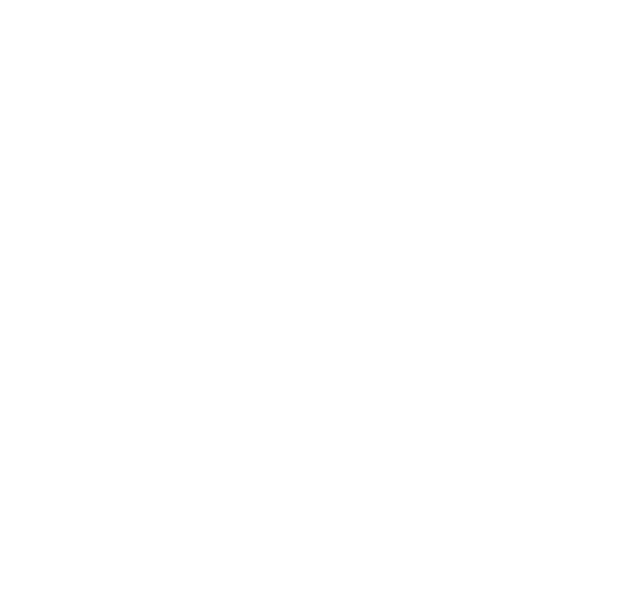
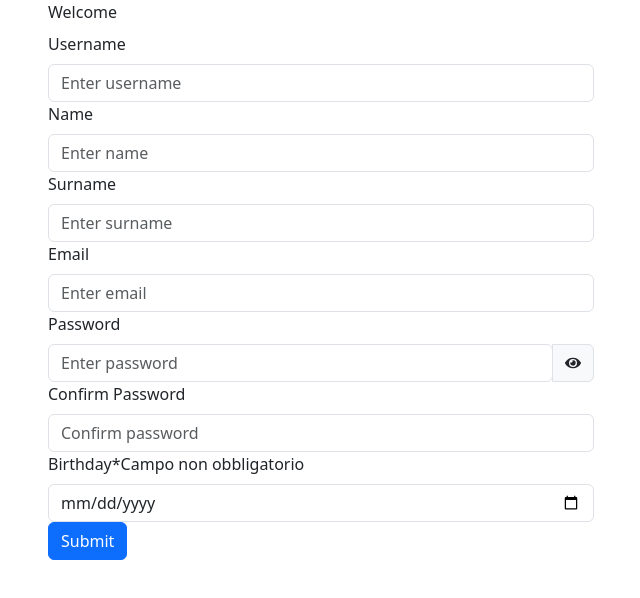
Before and after one commit to OleksandrLarionov/Capstone-Front-End, a React (Vite) app in the folder Capstone_Front_end/: page /register in a window 1280 px wide. Before the commit this address had no page. Shown: the top 598 px of the page, without its empty margins (319-959 px from the left). Built offline with nearby package versions, Linux system fonts and the light colour scheme; a web font is replaced by a local one.

Commit message:
registration page

```diff
--- a/Capstone_Front_end/package.json
+++ b/Capstone_Front_end/package.json
@@ -12,11 +12,13 @@
   "dependencies": {
     "@reduxjs/toolkit": "^2.1.0",
     "bootstrap": "^5.3.2",
+    "date-fns": "^3.3.1",
     "js-cookie": "^3.0.5",
     "jwt-decode": "^4.0.0",
     "react": "^18.2.0",
     "react-bootstrap": "^2.10.1",
     "react-dom": "^18.2.0",
+    "react-hook-form": "^7.50.1",
     "react-icons": "^5.0.1",
     "react-redux": "^9.1.0",
     "react-router-dom": "^6.22.0"
--- a/Capstone_Front_end/src/App.jsx
+++ b/Capstone_Front_end/src/App.jsx
@@ -9,6 +9,7 @@
 import { useEffect } from 'react';
 import GoogleCallBack from './Components/google/GoogleCallback';
 import LoginForm from './Components/LoginForm';
+import RegistrationPage from './Components/RegistrationPage';
 
 function App() {
 	const token = useSelector((state) => state.user.token);
@@ -31,6 +32,7 @@
 					<Route path='/login' element={<LoginForm />} />
 					<Route path='/home' element={<Home />} />
 					<Route path='/google/callback' element={<GoogleCallBack />} />
+					<Route path='/register' element={<RegistrationPage />} />
 				</Routes>
 			</BrowserRouter>
 		</Container>
--- a/Capstone_Front_end/src/Components/LoginForm.jsx
+++ b/Capstone_Front_end/src/Components/LoginForm.jsx
@@ -1,4 +1,4 @@
-import { useState } from 'react';
+import { useEffect, useState } from 'react';
 import { Button, Card, Col, Container, Form, InputGroup, Row } from 'react-bootstrap';
 import { FaFacebook } from 'react-icons/fa';
 import { FaSquareInstagram } from 'react-icons/fa6';
@@ -9,10 +9,15 @@
 import { useNavigate } from 'react-router-dom';
 import { useDispatch } from 'react-redux';
 import Google from './google/Google';
+import Cookies from 'js-cookie';
+
 const LoginForm = () => {
 	const [showPassword, setShowPassword] = useState(false);
 	const [email, setEmail] = useState('');
 	const [password, setPassword] = useState('');
+	const [validated, setValidated] = useState(false);
+	const [rememberMe, setRememberMe] = useState(false);
+
 	const handleShowPassword = (e) => {
 		e.preventDefault();
 		setShowPassword(!showPassword);
@@ -32,6 +37,41 @@
 				console.error('Errore durante il login:', error);
 			});
 	};
+
+	const setRemember = (e) => {
+		e.preventDefault;
+		if (rememberMe) {
+			Cookies.set('email', email, { expires: 7 });
+			Cookies.set('password', password, { expires: 7 });
+		} else {
+			Cookies.remove('email');
+			Cookies.remove('password');
+		}
+	};
+	const handleRememberMeChange = (e) => {
+		setRememberMe(e.target.checked);
+	};
+
+	const handleSubmit = (e) => {
+		const form = e.currentTarget;
+		if (form.checkValidity() === false) {
+			e.preventDefault();
+			e.stopPropagation();
+		}
+		setValidated(true);
+		setRemember(e);
+		login(e);
+	};
+
+	useEffect(() => {
+		const storedEmail = Cookies.get('email');
+		const storedPassword = Cookies.get('password');
+		if (storedEmail && storedPassword) {
+			setEmail(storedEmail);
+			setPassword(storedPassword);
+			setRememberMe(true);
+		}
+	}, [email, password]);
 
 	return (
 		<Container fluid className='component-container'>
@@ -54,7 +94,13 @@
 							</div>
 						</Card.Header>
 						<Card.Body>
-							<Form onSubmit={login}>
+							<Form
+								onSubmit={(e) => {
+									e.preventDefault();
+									handleSubmit(e);
+								}}
+								noValidate
+								validated={validated}>
 								<Form.Group controlId='formEmail'>
 									<Form.Label>Email</Form.Label>
 									<InputGroup hasValidation>
@@ -62,11 +108,17 @@
 											<IoIosMail />
 										</InputGroup.Text>
 										<Form.Control
-											type='text'
+											type='email'
 											placeholder='Email'
 											className='text-dark'
+											value={email}
 											onChange={(e) => setEmail(e.target.value)}
+											required
+											isInvalid={validated && !email}
 										/>
+										<Form.Control.Feedback type='invalid'>
+											Please enter a valid email address.
+										</Form.Control.Feedback>
 									</InputGroup>
 								</Form.Group>
 								<Form.Group controlId='formPassword'>
@@ -78,18 +130,29 @@
 										<Form.Control
 											type={showPassword ? 'text' : 'password'}
 											placeholder='password'
+											value={password}
 											className='text-dark'
 											onChange={(e) => setPassword(e.target.value)}
+											isInvalid={validated && !password}
+											required
 										/>
 										<InputGroup.Text onClick={handleShowPassword} type='button'>
 											{showPassword ? <FaEyeSlash /> : <FaEye />}
 										</InputGroup.Text>
+										<Form.Control.Feedback type='invalid'>
+											Please enter password
+										</Form.Control.Feedback>
 									</InputGroup>
 								</Form.Group>
 								<Form.Group
 									controlId='formRememberMe'
 									className='d-flex align-items-center'>
-									<Form.Check type='checkbox' label='Remember Me' />
+									<Form.Check
+										type='checkbox'
+										label='Remember Me'
+										checked={rememberMe}
+										onChange={handleRememberMeChange}
+									/>
 								</Form.Group>
 								<Row>
 									<Col className='d-flex justify-content-end'>
@@ -101,12 +164,17 @@
 							</Form>
 						</Card.Body>
 						<Card.Footer>
-							<div className='d-flex justify-content-center links'>
-								Don't have an account?<a href='#'>Sign Up</a>
-							</div>
-							<div className='d-flex justify-content-center'>
-								<a href='#'>Forgot your password?</a>
-							</div>
+							<Row className=' links d-flex flex-column'>
+								<Col className='text-center'>
+									<span>
+										Don't have an account?<a href='/register'>Sign Up</a>
+									</span>
+								</Col>
+
+								<Col className='d-flex justify-content-center'>
+									<a href='#'>Forgot your password?</a>
+								</Col>
+							</Row>
 						</Card.Footer>
 					</Card>
 				</Col>
--- /dev/null
+++ b/Capstone_Front_end/src/Components/RegistrationPage.jsx
@@ -0,0 +1,179 @@
+import { Container, Row, Col, Form, Button, InputGroup } from 'react-bootstrap';
+import { useState } from 'react';
+import { useDispatch } from 'react-redux';
+import { registration } from '../action/registration';
+import { FaEye, FaEyeSlash } from 'react-icons/fa';
+import { useNavigate } from 'react-router-dom';
+
+const RegistrationPage = () => {
+	const dispatch = useDispatch();
+	const navigate = useNavigate();
+	const [showPassword, setShowPassword] = useState(false);
+	const [validated, setValidated] = useState(false);
+	const [confirmPassword, setConfirmPassword] = useState('');
+	const [error, setError] = useState(null);
+	const [formData, setFormData] = useState({
+		username: '',
+		name: '',
+		surname: '',
+		email: '',
+		password: '',
+		secretAnswer: '',
+		profileImg: '',
+		userBirthday: '',
+	});
+	const handleShowPassword = (e) => {
+		e.preventDefault();
+		setShowPassword(!showPassword);
+	};
+	const checkIfPassAreEquals = () => {
+		if (formData.password !== confirmPassword) {
+			setError('Le due password non corrispondono!');
+			return false;
+		} else {
+			setError(null);
+			return true;
+		}
+	};
+
+	const handleChange = (e) => {
+		const { name, value } = e.target;
+		setFormData((prevState) => ({
+			...prevState,
+			[name]: value,
+		}));
+	};
+
+	const handleSubmit = (e) => {
+		const form = e.currentTarget;
+		if (form.checkValidity() === false) {
+			e.preventDefault();
+			e.stopPropagation();
+		}
+		dispatch(registration(formData));
+		navigate('/login');
+		setValidated(true);
+	};
+	return (
+		<Container>
+			<Row className='justify-content-center'>
+				<Col md={6}>
+					<Form
+						onSubmit={(e) => {
+							e.preventDefault();
+							handleSubmit(e);
+						}}
+						noValidate
+						validated={validated}>
+						<Form.Label>Welcome</Form.Label>
+						<Form.Group controlId='username'>
+							<Form.Label>Username</Form.Label>
+							<InputGroup hasValidation>
+								<Form.Control
+									type='text'
+									name='username'
+									value={formData.username}
+									onChange={handleChange}
+									placeholder='Enter username'
+									required
+									isInvalid={validated && !formData.username}
+								/>
+							</InputGroup>
+						</Form.Group>
+						<Form.Group controlId='name'>
+							<Form.Label>Name</Form.Label>
+							<InputGroup hasValidation>
+								<Form.Control
+									type='text'
+									name='name'
+									value={formData.name}
+									onChange={handleChange}
+									placeholder='Enter name'
+									required
+									isInvalid={validated && !formData.name}
+								/>
+							</InputGroup>
+						</Form.Group>
+						<Form.Group controlId='surname'>
+							<Form.Label>Surname</Form.Label>
+							<InputGroup hasValidation>
+								<Form.Control
+									type='text'
+									name='surname'
+									value={formData.surname}
+									onChange={handleChange}
+									placeholder='Enter surname'
+									required
+									isInvalid={validated && !formData.surname}
+								/>
+							</InputGroup>
+						</Form.Group>
+						<Form.Group controlId='email'>
+							<Form.Label>Email</Form.Label>
+							<InputGroup hasValidation>
+								<Form.Control
+									type='email'
+									name='email'
+									value={formData.email}
+									onChange={handleChange}
+									placeholder='Enter email'
+									required
+									isInvalid={validated && !formData.email}
+								/>
+							</InputGroup>
+						</Form.Group>
+						<Form.Group controlId='password'>
+							<Form.Label>Password</Form.Label>
+							<InputGroup hasValidation>
+								<Form.Control
+									type={showPassword ? 'text' : 'password'}
+									name='password'
+									value={formData.password}
+									onChange={handleChange}
+									placeholder='Enter password'
+									required
+									isInvalid={validated && !formData.password}
+								/>
+								<InputGroup.Text onClick={handleShowPassword} type='button'>
+									{showPassword ? <FaEyeSlash /> : <FaEye />}
+								</InputGroup.Text>
+							</InputGroup>
+						</Form.Group>
+						<Form.Group controlId='confirmPassword'>
+							<Form.Label>Confirm Password</Form.Label>
+							<InputGroup hasValidation>
+								<Form.Control
+									type={showPassword ? 'text' : 'password'}
+									name='confirmPassword'
+									value={confirmPassword}
+									onChange={(e) => setConfirmPassword(e.target.value)}
+									placeholder='Confirm password'
+									required
+									isInvalid={validated && !confirmPassword}
+								/>
+								<Form.Control.Feedback type='invalid'>yoyo</Form.Control.Feedback>
+							</InputGroup>
+						</Form.Group>
+						<Form.Group controlId='userBirthday'>
+							<Form.Label>Birthday</Form.Label>
+							*Campo non obbligatorio
+							<InputGroup>
+								<Form.Control
+									type='date'
+									name='userBirthday'
+									value={formData.userBirthday}
+									onChange={handleChange}
+								/>
+							</InputGroup>
+						</Form.Group>
+						<Button variant='primary' type='submit'>
+							Submit
+						</Button>
+					</Form>
+				</Col>
+			</Row>
+		</Container>
+	);
+};
+
+export default RegistrationPage;
--- /dev/null
+++ b/Capstone_Front_end/src/action/registration.js
@@ -0,0 +1,14 @@
+export const registration = (formData) => async (dispatch) => {
+	const URL = import.meta.env.VITE_REGISTER;
+	const response = await fetch(URL, {
+		method: 'POST',
+		headers: { 'Content-Type': 'application/json' },
+		body: JSON.stringify(formData),
+	});
+	if (response.ok) {
+		const data = await response.json();
+		console.log(data);
+	} else {
+		console.error('errore');
+	}
+};
--- a/Capstone_Front_end/src/css/LoginForm.css
+++ b/Capstone_Front_end/src/css/LoginForm.css
@@ -23,14 +23,18 @@
 	}
 
 	.card {
-		height: 370px;
+		height: 410px;
 		margin-top: auto;
 		margin-bottom: auto;
-		width: 400px;
+		width: 380px;
 		background-color: rgba(0, 0, 0, 0.5) !important;
 	}
 	.card-body {
 		color: #eefffb;
+		height: -5%;
+	}
+	.card-footer {
+		height: auto;
 	}
 
 	.social_icon span {
```
Also changed, not shown: Capstone_Front_end/src/Components/Home.jsx (+7 -12 lines), Capstone_Front_end/src/Components/LogoutButton.jsx (added, +21 -0 lines), Capstone_Front_end/src/Components/UserNavCard.jsx (+22 -4 lines), 1 other file (tests, documents, lock files or other folders).
